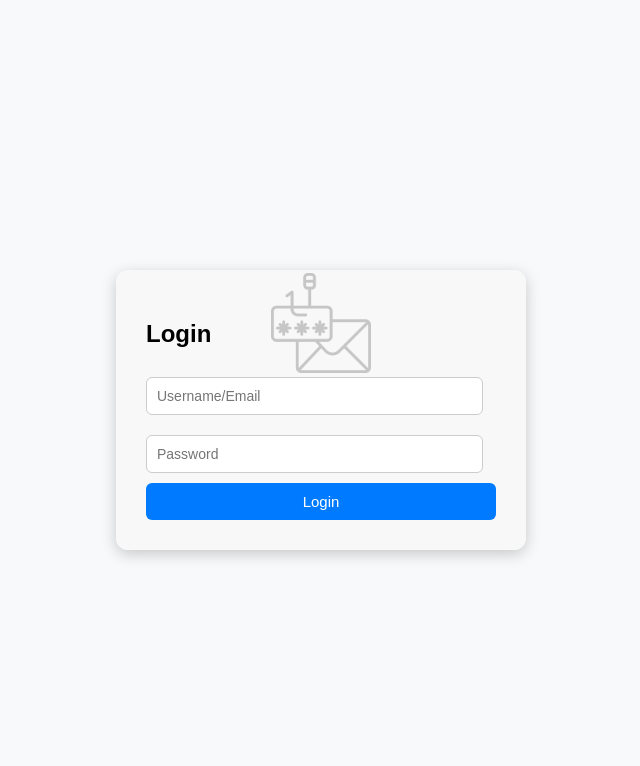
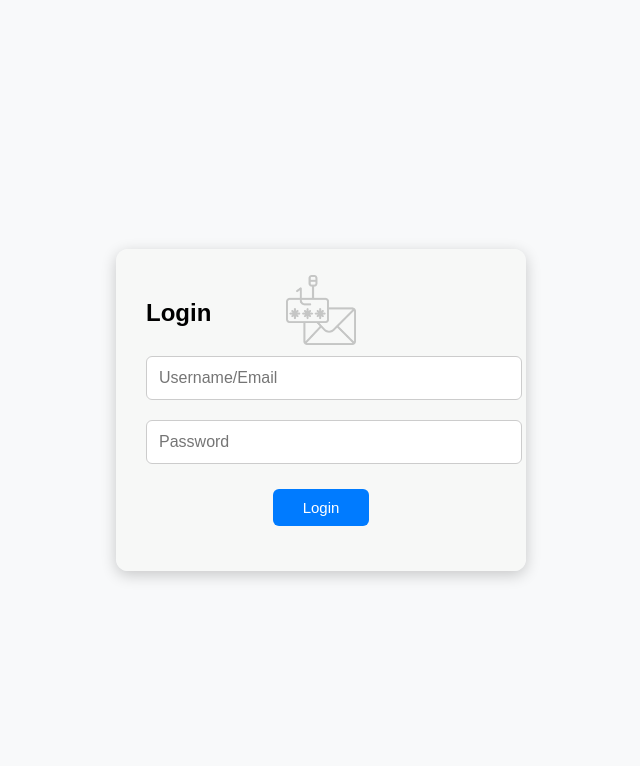
Before and after one commit to Sayan-8910/AwareLock, a Flask app: page /phishing in a window 1280 px wide. Shown: the top 766 px of the page, without its empty margins (319-959 px from the left). Run offline with Flask 3, Linux system fonts and the light colour scheme.

Commit message:
Fix new things

```diff
--- a/static/phishing.css
+++ b/static/phishing.css
@@ -27,25 +27,29 @@ body {
 }
 
 input {
-    width: 90%;
-    padding: 10px;
+    width: 100%;              /* full width for mobile friendliness */
+    padding: 12px;            /* slightly bigger for touch screens */
     margin: 10px 0;
     border: 1px solid #ccc;
     border-radius: 6px;
-    font-size: 14px;
+    font-size: 16px;          /* better readability on mobile */
 }
 
 button {
     background: #007BFF;
     color: white;
     border: none;
-    padding: 10px;
-    width: 100%;
+    padding: 10px 30px; /* control size */
     border-radius: 6px;
     cursor: pointer;
     font-size: 15px;
     transition: background 0.3s ease-in-out;
+
+    display: block;
+    margin: 15px auto; /* <-- centers horizontally */
+    width: fit-content; /* auto-fit size */
 }
+
 
 button:hover {
     background: #0056b3;
@@ -101,8 +105,8 @@ button:hover {
 }
 
 .home-btn {
-    display: inline-block;
-    margin-top: 18px;
+    display: block;             /* make it block so it can be centered */
+    margin: 18px auto 0;        /* centers horizontally */
     padding: 10px 20px;
     background: #007BFF;
     color: white;
@@ -110,6 +114,9 @@ button:hover {
     border-radius: 8px;
     transition: background 0.3s;
     font-weight: bold;
+    text-align: center;
+    box-sizing: border-box;
+    width: 60%;
 }
 
 .home-btn:hover {
@@ -156,6 +163,5 @@ button:hover {
 
     .home-btn {
         width: 100%;
-        text-align: center;
     }
 }
--- a/templates/phishing.html
+++ b/templates/phishing.html
@@ -9,7 +9,7 @@
     <div class="login-box">
         <img src="{{ url_for('static', filename='ll.png') }}"
              alt="Phishing Icon"
-             style="position:absolute; top:19%; left:50%; transform:translate(-50%,-50%); opacity:0.2; width:100px; height:100px; z-index:0;">
+            style="position:absolute; top:19%; left:50%; transform:translate(-50%,-50%); opacity:0.2; width:70px; height:70px; z-index:0;">
         <h2 style="position:relative; z-index:1;">Login</h2>
        <form action="/phishing_test" method="POST">
             <input type="text" name="username" placeholder="Username/Email" required><br>
```
